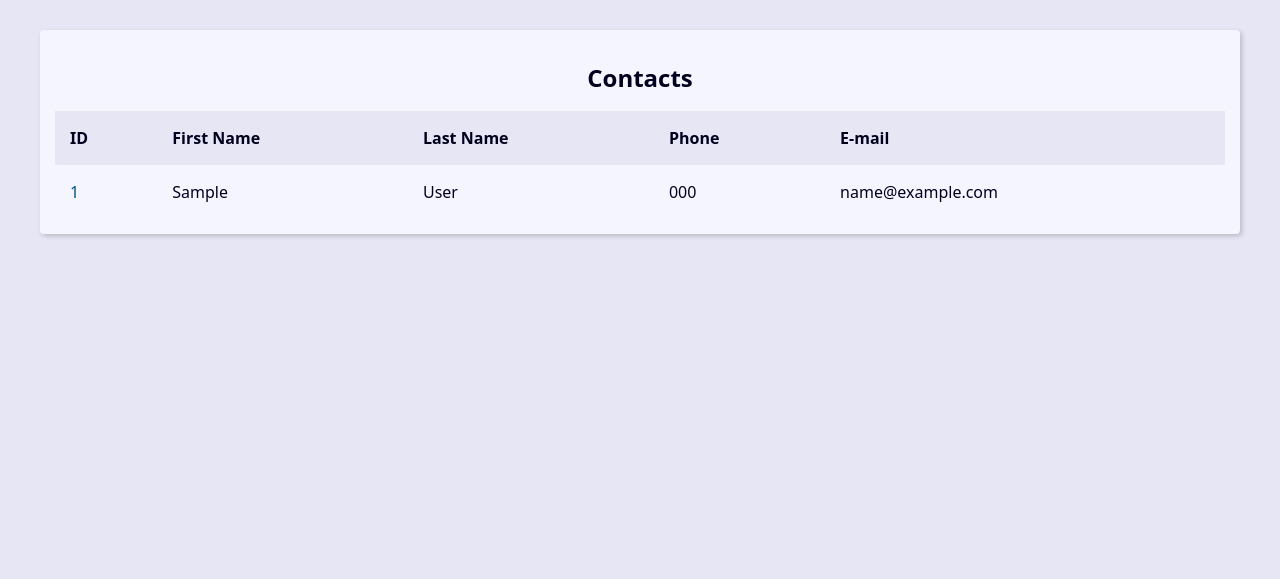
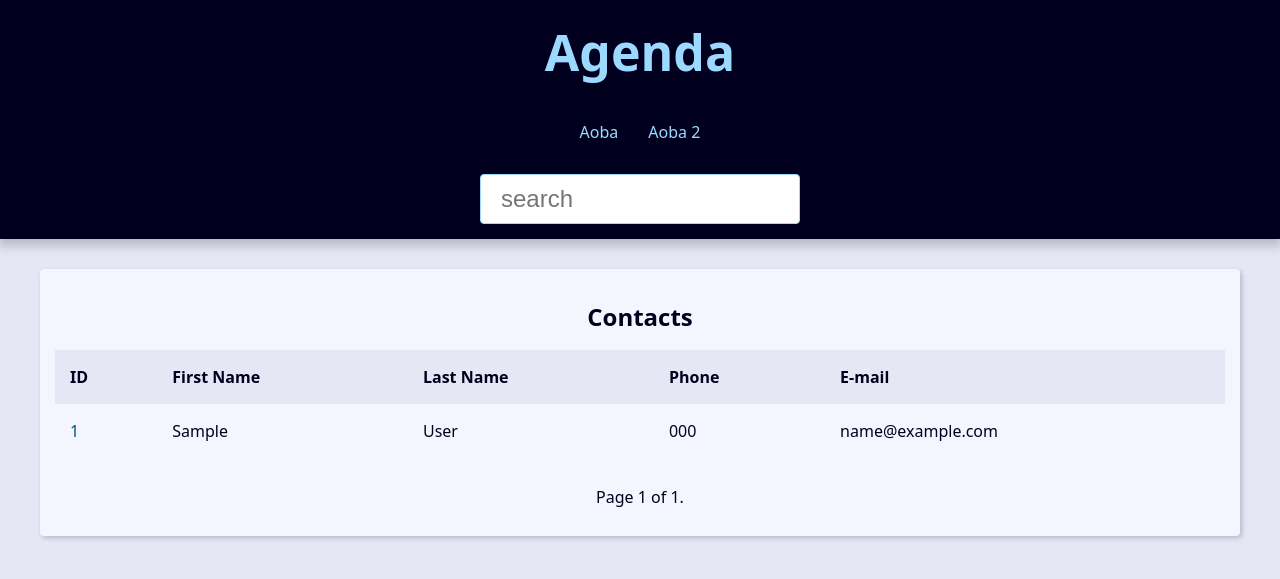
Before and after one commit to CafePraThi/agenda-django, a Django app: page / in a window 1280 px wide. Shown: the top 579 px of the page. Run offline with Django 5.2, Linux system fonts and the light colour scheme; tables that the repository leaves empty hold one stand-in row (values such as "Sample post").

Commit message:
pagination

```diff
--- a/base_templates/global/base.html
+++ b/base_templates/global/base.html
@@ -1,15 +1,17 @@
-{% load static %}
+
 <!DOCTYPE html>
-<html lang="en">
+<html lang="pt-BR">
 <head>
-  <meta charset="UTF-8">
-  <meta name="viewport" content="width=device-width, initial-scale=1.0">
-  <title>Document</title>
-  <link rel="stylesheet" href=" {% static 'global/css/style.css' %} ">
+  {% include "global/partials/_head.html" %}
 </head>
 <body>
+  {% include "global/partials/_header.html" %}
+
   <main class="content">
   {% block content %}{% endblock content %}
+  {% include "global/partials/_pagination.html" %}
 </main>
+
+
 </body>
 </html>
--- /dev/null
+++ b/base_templates/global/partials/_head.html
@@ -0,0 +1,5 @@
+{% load static %}
+<meta charset="UTF-8">
+<meta name="viewport" content="width=device-width, initial-scale=1.0">
+<title> {{ site_title }} Agenda</title>
+<link rel="stylesheet" href=" {% static 'global/css/style.css' %} ">
--- /dev/null
+++ b/base_templates/global/partials/_header.html
@@ -0,0 +1,28 @@
+<header class="header">
+  <h1 class="header-heading">
+    <a href=" {% url 'contact:index' %} " class="header-link">
+      Agenda
+    </a>
+  </h1>
+  <nav class="menu">
+    <ul class="menu-list">
+      <li class="menu-item">
+        <a href="#" class="menu-link">
+          Aoba
+        </a>
+      </li>
+      <li class="menu-item">
+        <a href="#" class="menu-link">
+          Aoba 2
+        </a>
+      </li>
+    </ul>
+  </nav>
+
+  <div class="search">
+    <form action=" {% url 'contact:search' %} " method="GET">
+      <input type="text" class="search-input" placeholder="search" id="search" name="q" value="{{ request.GET.q.strip }}">
+    </form>
+  </div>
+
+</header>
--- /dev/null
+++ b/base_templates/global/partials/_pagination.html
@@ -0,0 +1,19 @@
+{% if page_obj %}
+  <div class="pagination">
+    <span class="step-links">
+        {% if page_obj.has_previous %}
+            <a href="?page=1&q={{ request.GET.q.strip }}">&laquo; first</a>
+            <a href="?page={{ page_obj.previous_page_number }}&q={{ request.GET.q.strip }}">previous</a>
+        {% endif %}
+
+        <span class="current">
+            Page {{ page_obj.number }} of {{ page_obj.paginator.num_pages }}.
+        </span>
+
+        {% if page_obj.has_next %}
+            <a href="?page={{ page_obj.next_page_number }}&q={{ request.GET.q.strip }}">next</a>
+            <a href="?page={{ page_obj.paginator.num_pages }}&q={{ request.GET.q.strip }}">last &raquo;</a>
+        {% endif %}
+    </span>
+  </div>
+{% endif %}
--- a/contact/templates/contact/index.html
+++ b/contact/templates/contact/index.html
@@ -1,6 +1,7 @@
 {% extends "global/base.html" %}
 
 {% block content %}
+{% if page_obj %}
 
   <div class="responsive-table">
 
@@ -18,10 +19,10 @@
             <th class="table-header">E-mail</th>
           </tr>
           <tbody>
-            {% for contact in contacts %}
+            {% for contact in page_obj %}
               <tr class="table-row">
                 <td class="table-cel">
-                  <a href="#" class="table-link">
+                  <a href=" {% url 'contact:contact' contact.id %} " class="table-link">
                     {{contact.id}}
                   </a>
                 </td>
@@ -45,5 +46,11 @@
       </table>
 
   </div>
-
+  {% else %}
+  <div class="single-contact">
+    <h1 class="single-contact-name">
+      Nenhum contato encontrado!
+    </h1>
+  </div>
+  {% endif %}
 {% endblock content %}
--- a/contact/urls.py
+++ b/contact/urls.py
@@ -4,5 +4,8 @@ from contact import views
 app_name = 'contact'
 
 urlpatterns = [
+    path('<int:contact_id>/', views.contact, name='contact'),
+    path('search/', views.search, name='search'),
     path('', views.index, name='index'),
+
 ]
--- a/contact/views/contact_views.py
+++ b/contact/views/contact_views.py
@@ -1,13 +1,20 @@
-from django.shortcuts import render
+from django.shortcuts import render, get_object_or_404, redirect
 from contact.models import Contact
+from django.http import Http404
+from django.db.models import Q
+from django.core.paginator import Paginator
 # Create your views here.
 
 def index(requests):
-
   contacts = Contact.objects.filter(show=True).order_by('-id')
 
+  paginator = Paginator(contacts, 10)
+  page_number = requests.GET.get("page")
+  page_obj = paginator.get_page(page_number)
+
   context = {
-    'contacts': contacts,
+    'page_obj': page_obj,
+    'site_title': 'Contatos - ',
   }
 
   return render(
@@ -15,3 +22,51 @@ def index(requests):
     'contact/index.html',
     context
   )
+
+def search(requests):
+  search_value = requests.GET.get('q', '').strip()
+
+  if search_value == '':
+    return redirect('contact:index')
+
+  contacts = Contact.objects \
+    .filter(show=True) \
+    .filter(
+      Q(first_name__icontains=search_value) |
+      Q(last_name__icontains=search_value) |
+      Q(phone__icontains=search_value) |
+      Q(email__icontains=search_value)
+      ) \
+    .order_by('-id')
+
+  paginator = Paginator(contacts, 10)
+  page_number = requests.GET.get("page")
+  page_obj = paginator.get_page(page_number)
+
+  context = {
+    'page_obj': page_obj,
+    'site_title': 'Contatos - ',
+  }
+
+  return render(
+    requests,
+    'contact/index.html',
+    context
+  )
+
+def contact(requests, contact_id):
+  #single_contact = Contact.objects.filter(id=contact_id).first()
+  single_contact = get_object_or_404(Contact.objects.filter(id=contact_id, show=True))
+
+  site_title = f'{single_contact.first_name} {single_contact.last_name} - '
+
+  context = {
+    'contact': single_contact,
+    'site_title': site_title,
+  }
+
+  return render(
+    requests,
+    'contact/contact.html',
+    context
+  )
```
Also changed, not shown: contact/templates/contact/contact.html (added, +16 -0 lines).
